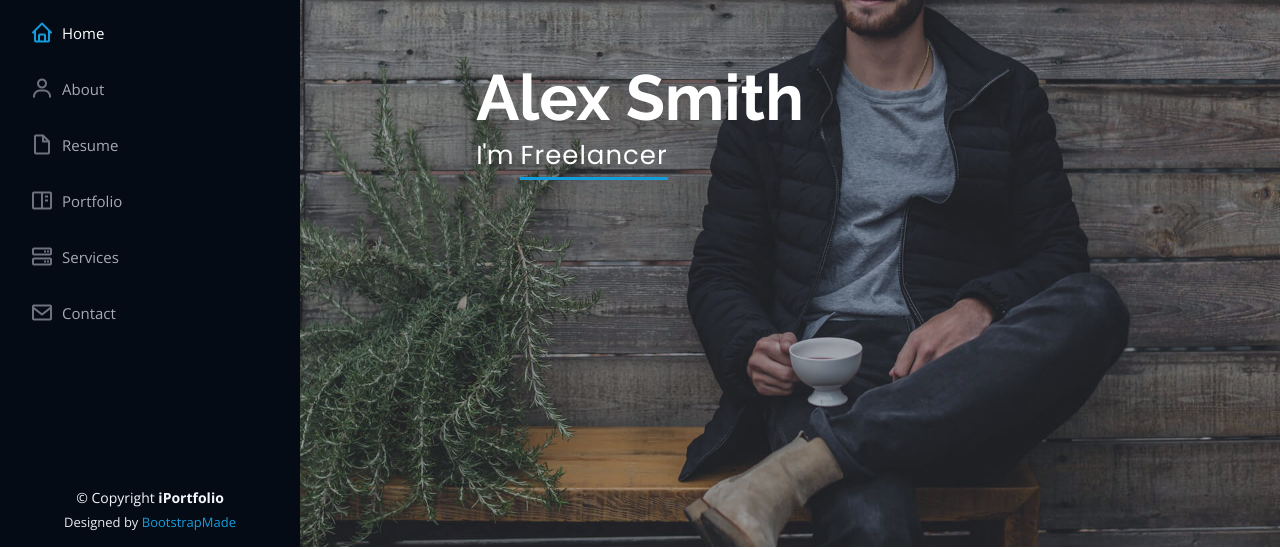
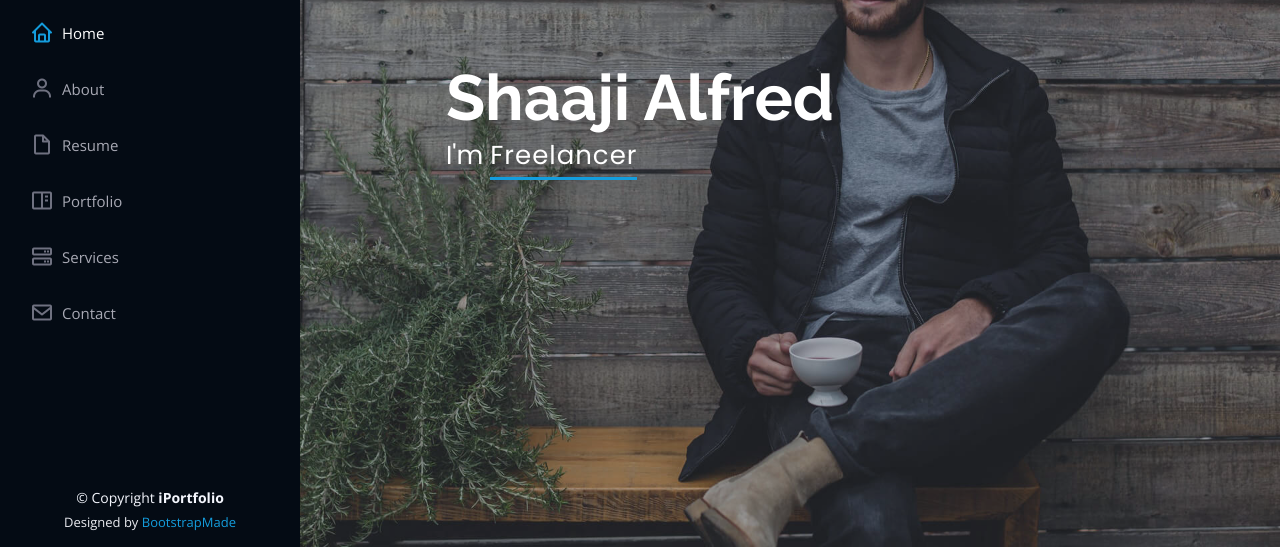
Before and after one commit to Shaaji4u/portfolio, a plain HTML site: page index.html in a window 1280 px wide. Shown: the part 253-802 px from the top of the page. Drawn offline with nearby package versions, Linux system fonts and the light colour scheme.

Commit message:
Update index.html

```diff
--- a/index.html
+++ b/index.html
@@ -73,7 +73,7 @@
   <!-- ======= Hero Section ======= -->
   <section id="hero" class="d-flex flex-column justify-content-center align-items-center">
     <div class="hero-container" data-aos="fade-in">
-      <h1>Alex Smith</h1>
+      <h1>Shaaji Alfred</h1>
       <p>I'm <span class="typed" data-typed-items="Developer, Freelancer, Teacher, Instructor"></span></p>
     </div>
   </section><!-- End Hero -->
```
